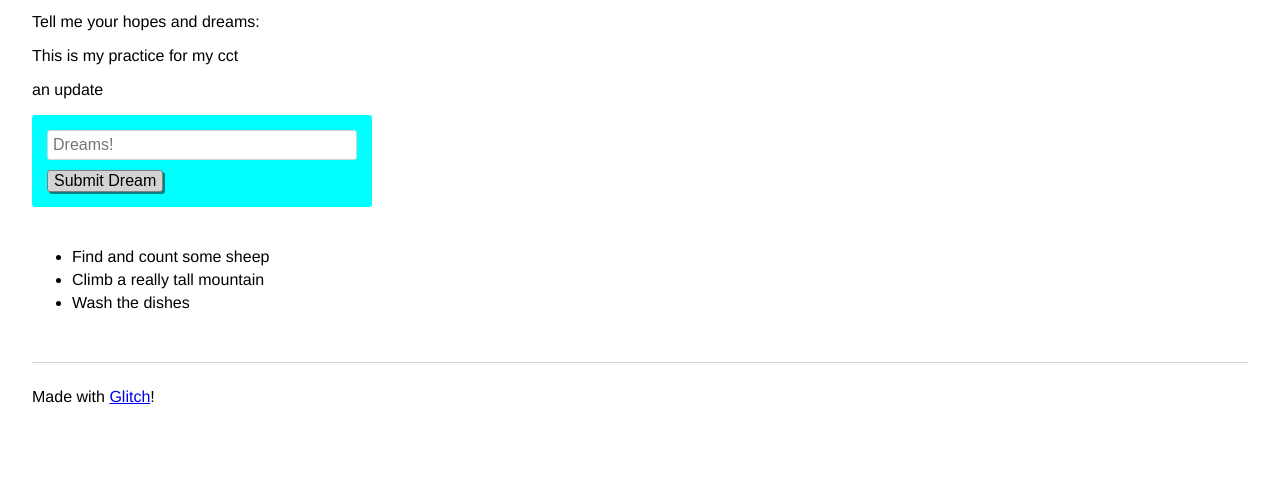
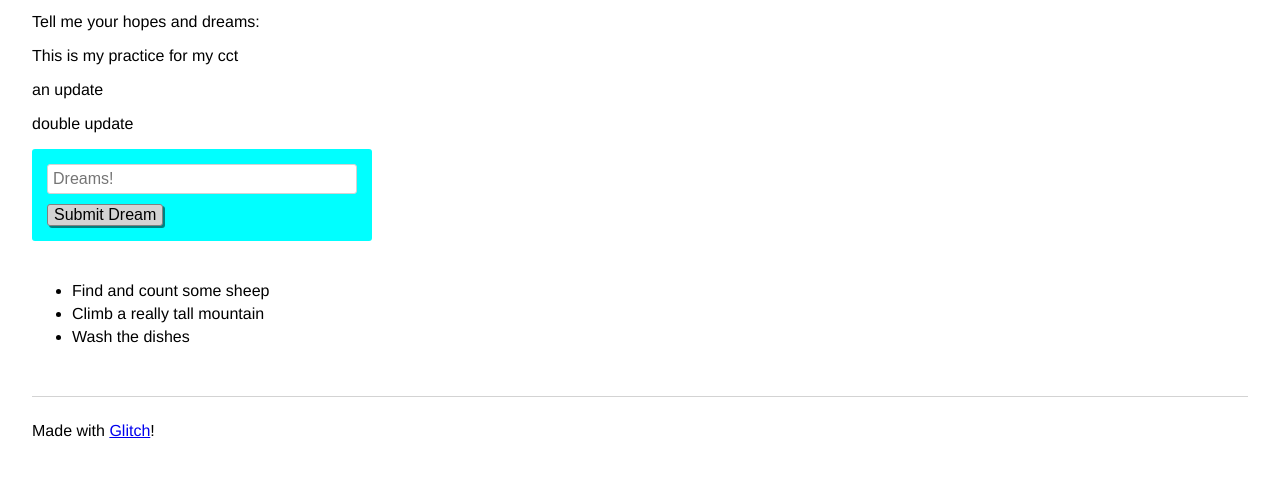
Before and after one commit to Sarah22018/practice2, a website: page views/index.html in a window 1280 px wide. Shown: the part 111-588 px from the top of the page. Drawn offline with Linux system fonts and the light colour scheme.

Commit message:
🏪🌼 Updated with Glitch

```diff
--- a/views/index.html
+++ b/views/index.html
@@ -40,6 +40,9 @@
       <p>
          an update
       </p>
+      <p>
+        double update
+      </p>
       <form>
         <input name="dream" type="text" maxlength="100" placeholder="Dreams!" aria-labelledby="submit-dream">
         <button type="submit" id="submit-dream">Submit Dream</button>
```
